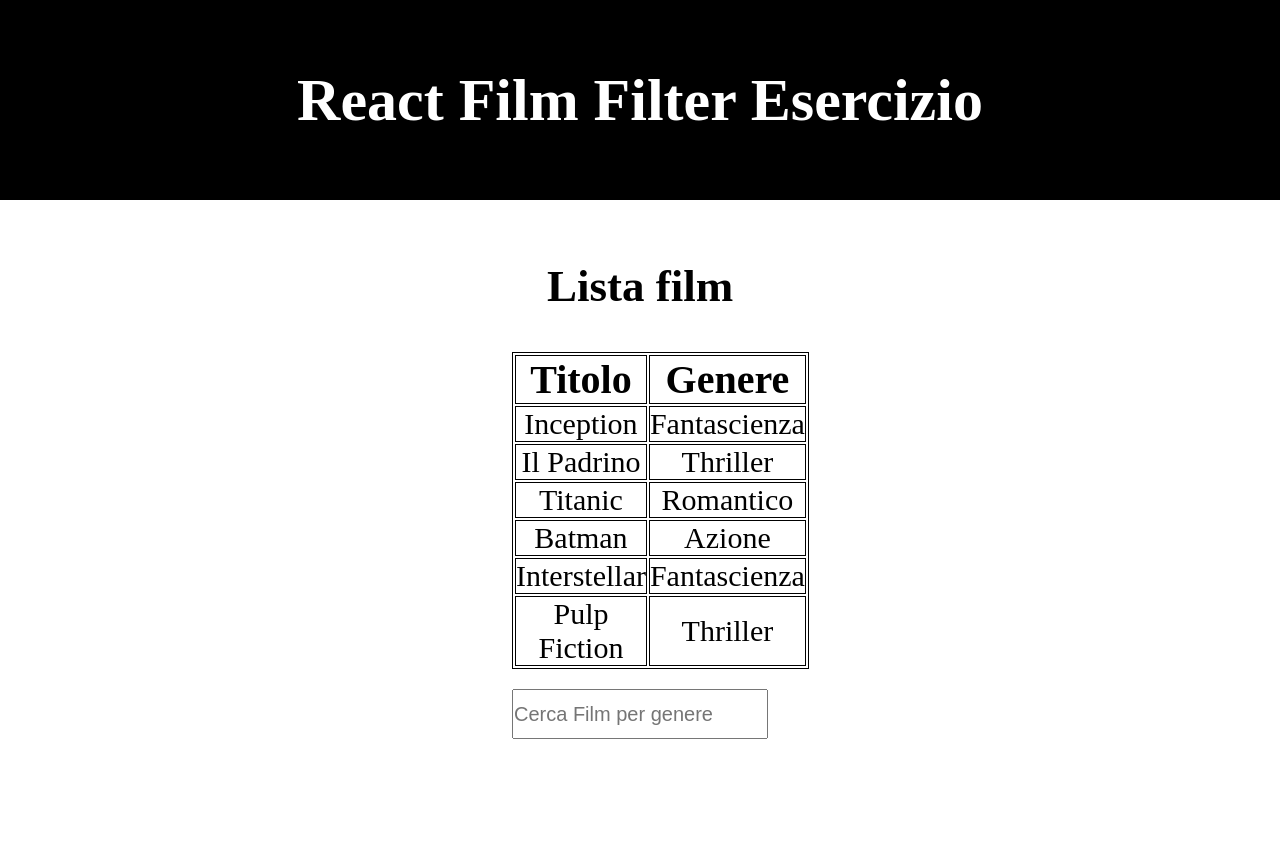
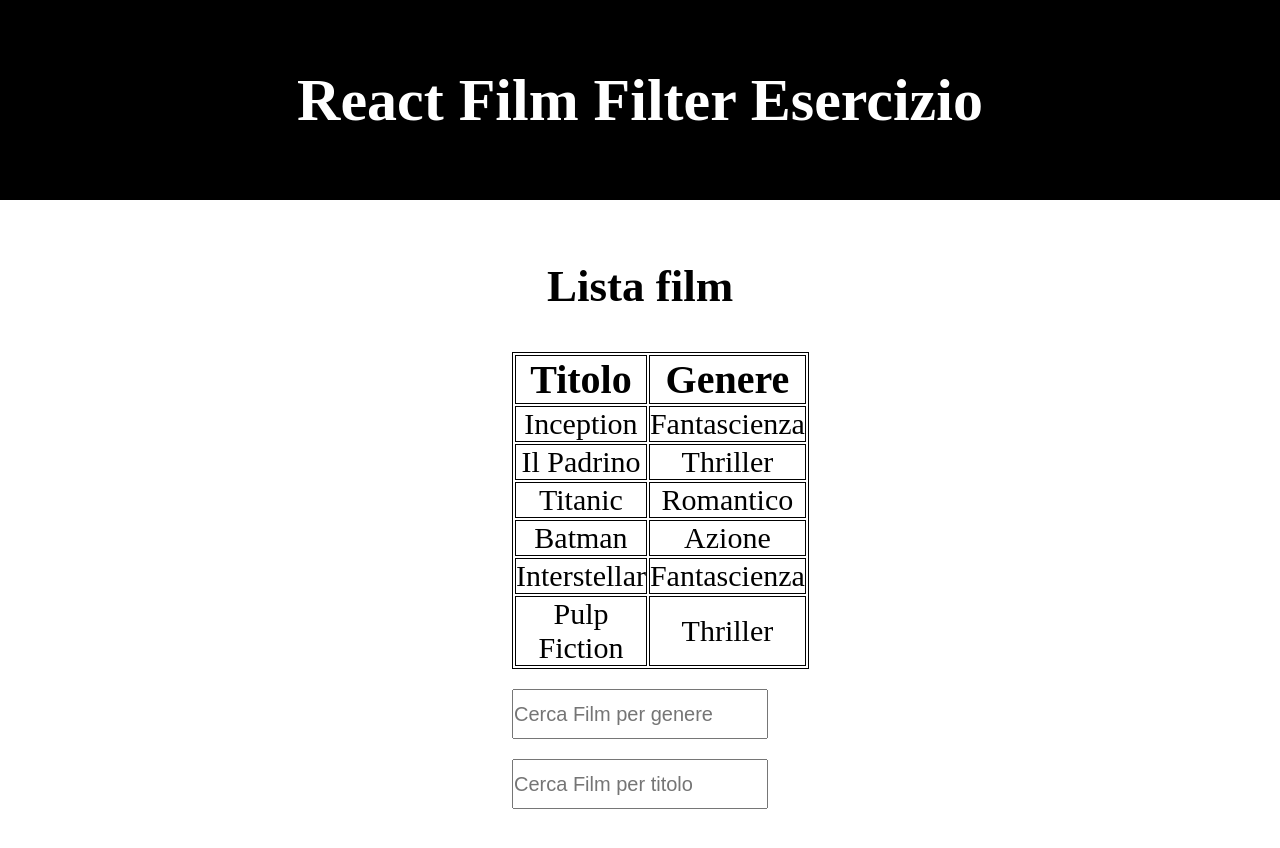
Before and after one commit to NotAlex575/react-movie-filter, a React (Vite) app: page / in a window 1280 px wide. Shown: the top 848 px of the page. Built offline with nearby package versions, Linux system fonts and the light colour scheme.

Commit message:
aggiunto filter aggiuntivo per titolo

```diff
--- a/src/assets/Main.jsx
+++ b/src/assets/Main.jsx
@@ -15,7 +15,9 @@ const Main = () => {
     //lista film iniziale
     const [films, setFilms] = useState(FilmList)
     //lista film filtrati
-    const [search, setSearch] = useState("");
+    const [searchGenre, setSearchGenre] = useState("");
+    //lista film filtrati
+    const [searchTitle, setSearchTitle] = useState("");
 
     //non appena viene eseguito un filter (tramite input),
     //la lista aggiorna il contenuto in base a quello che abbiamo
@@ -27,13 +29,32 @@ const Main = () => {
         const filteredFilms = FilmList.filter((film) => {
 
             //converte la ricerca del genere del film in minuscolo
-            return film.genre.toLowerCase().includes(search.toLowerCase())
+            return film.genre.toLowerCase().includes(searchGenre.toLowerCase())
         })
 
         //aggiorna la lista con i film filtrati
         setFilms(filteredFilms);
 
-    }, [search]); //questo useEffect si esegue ogni volta
+    }, [searchGenre]); //questo useEffect si esegue ogni volta
+                  //che "seach" (in input->value) cambia
+
+    //non appena viene eseguito un filter (tramite input),
+    //la lista aggiorna il contenuto in base a quello che abbiamo
+    //cercato
+    useEffect(() => {
+
+        //uso il filter per aggiornare la lista in base alla value
+        //che viene inserita nell'input(se si trova la mette nella lista)
+        const filteredFilms = FilmList.filter((film) => {
+
+            //converte la ricerca del genere del film in minuscolo
+            return film.title.toLowerCase().includes(searchTitle.toLowerCase())
+        })
+
+        //aggiorna la lista con i film filtrati
+        setFilms(filteredFilms);
+
+    }, [searchTitle]); //questo useEffect si esegue ogni volta
                   //che "seach" (in input->value) cambia
 
 
@@ -58,8 +79,17 @@ const Main = () => {
                     type="text"
                     placeholder="Cerca Film per genere"
                     className="w-100per"
-                    value={search}
-                    onChange={(event) => setSearch(event.target.value)}
+                    value={searchGenre}
+                    onChange={(event) => setSearchGenre(event.target.value)}
+                    //ogni volta che si inserisce un contenuto qui (che si trovi o non si trovi nella lista),
+                    //la lista si aggiorna
+                />
+                <input
+                    type="text"
+                    placeholder="Cerca Film per titolo"
+                    className="w-100per"
+                    value={searchTitle}
+                    onChange={(event) => setSearchTitle(event.target.value)}
                     //ogni volta che si inserisce un contenuto qui (che si trovi o non si trovi nella lista),
                     //la lista si aggiorna
                 />
```
